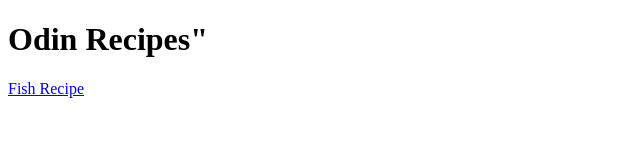
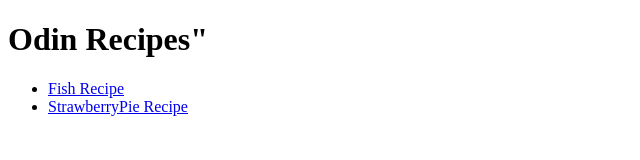
Before and after one commit to ThaboChambule/odin-recipes, a plain HTML site: page index.html in a window 1280 px wide. Shown: the whole page, without its empty margins (0-640 px from the left). Drawn offline with Linux system fonts and the light colour scheme.

Commit message:
added relative link for strawberrypie recipe

```diff
--- a/index.html
+++ b/index.html
@@ -7,7 +7,12 @@
 </head>
 <body>
     <h1>Odin Recipes"</h1>
-    <a href="recipes/fish.html"> Fish Recipe</a>
+
+    <ul>
+        <li> <a href="recipes/fish.html"> Fish Recipe</a> </li>
+        <li> <a href="recipes/strawberryPie.html"> StrawberryPie Recipe</a></li>
+
+    </ui>
 
 </body>
 </html>
```
Also changed, not shown: images/strawberryPie.jpg (added), 1 other file.
